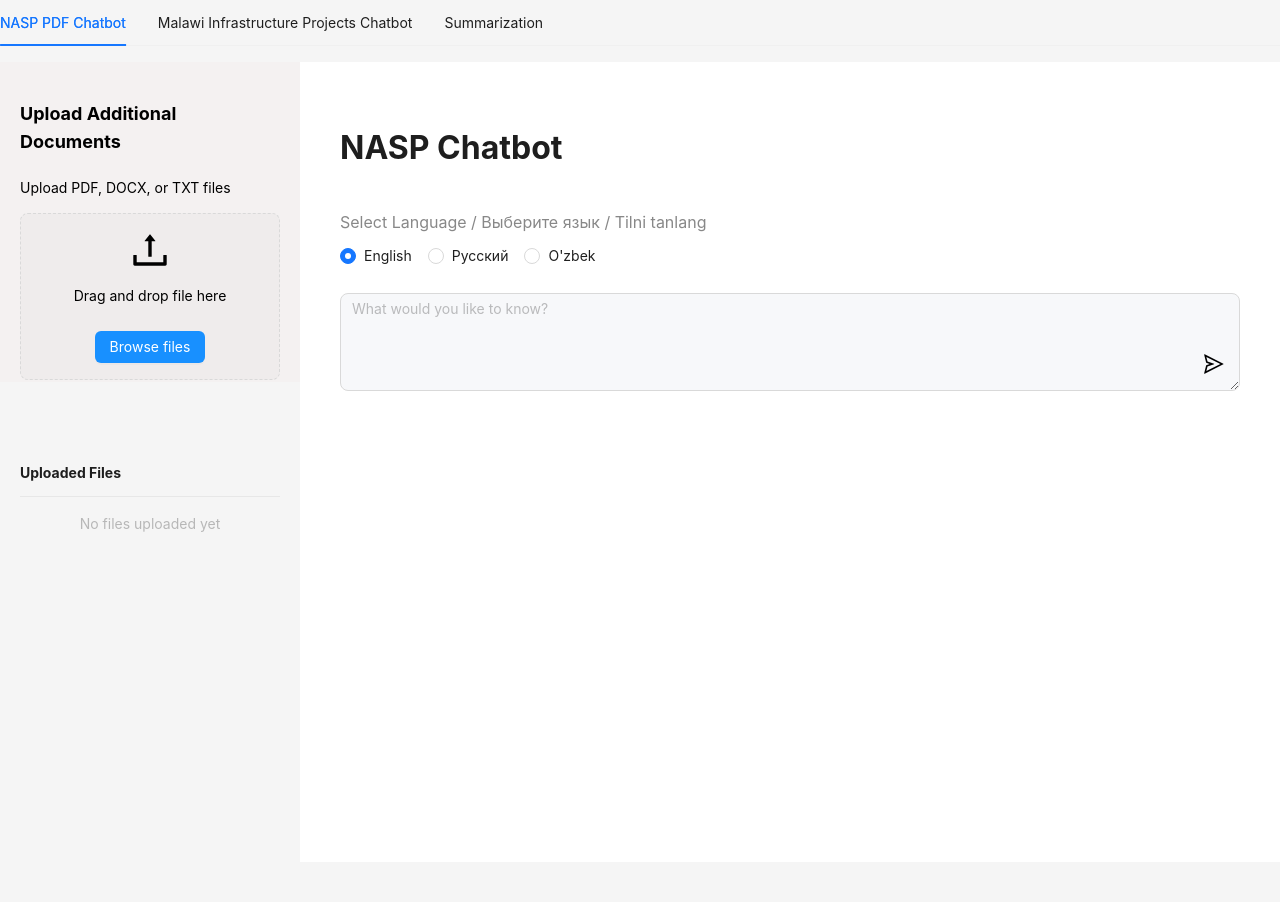
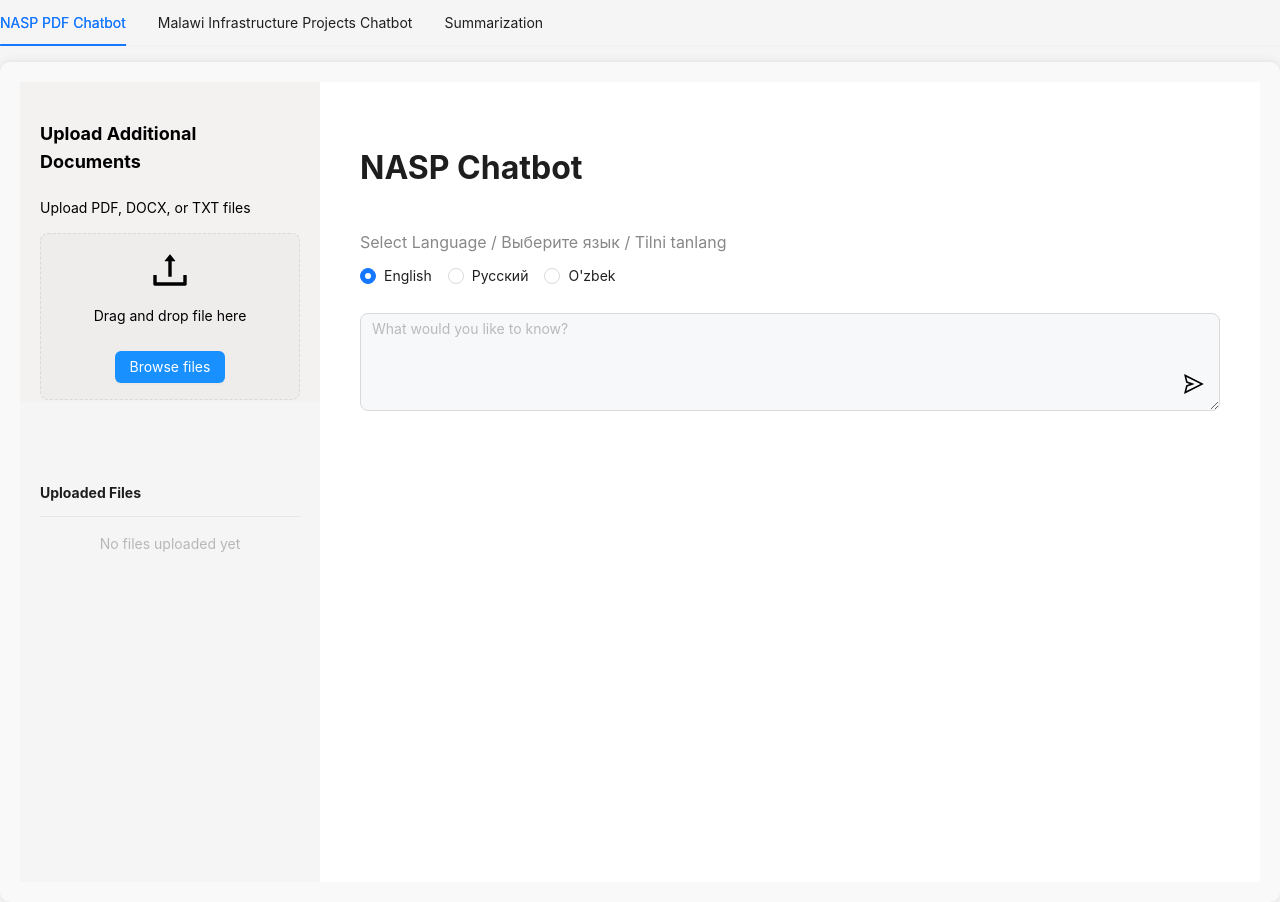
Before and after one commit to Gogi2016/ai-chat, a React (Create React App) app: page / in a window 1280 px wide. Before the commit the page ends 862 px from the top, so only its background shows below. Built offline with nearby package versions, Linux system fonts and the light colour scheme.

Commit message:
style updated

```diff
--- a/src/NASP_PDFChatbot.js
+++ b/src/NASP_PDFChatbot.js
@@ -29,6 +29,8 @@ const NASP_PDFChatbot = () => {
   };
 
   return (
+
+    <div className="combined-container">
     <Layout className="chat-layout">
       <Sider width={300} className="upload-sider">
         {/* Upload Section */}
@@ -92,7 +94,7 @@ const NASP_PDFChatbot = () => {
           />
         </div>
       </Content>
-    </Layout>
+    </Layout></div>
   );
 };
 
```
